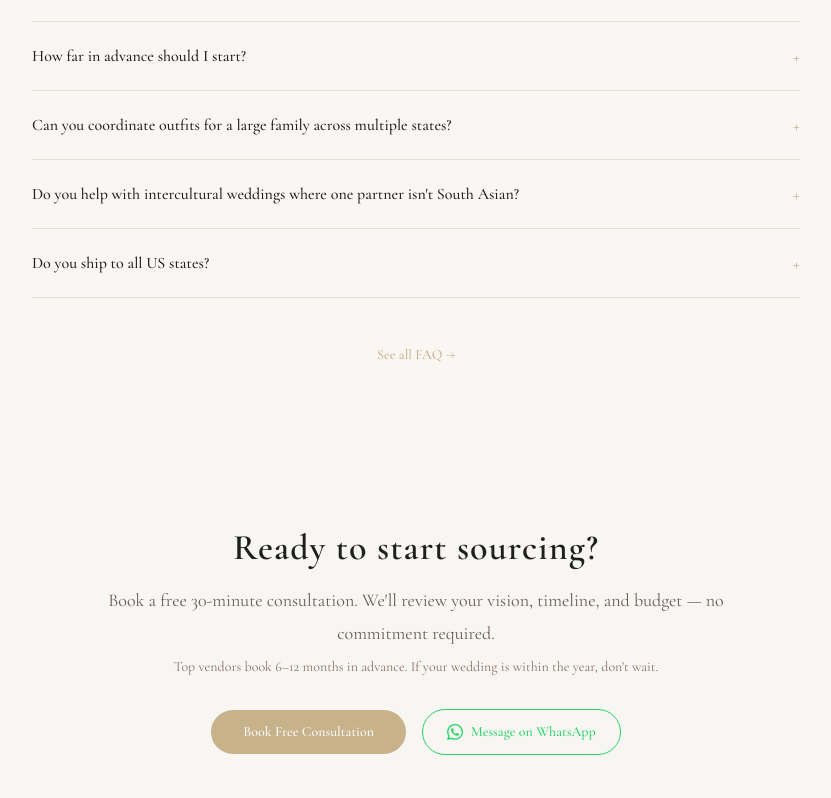
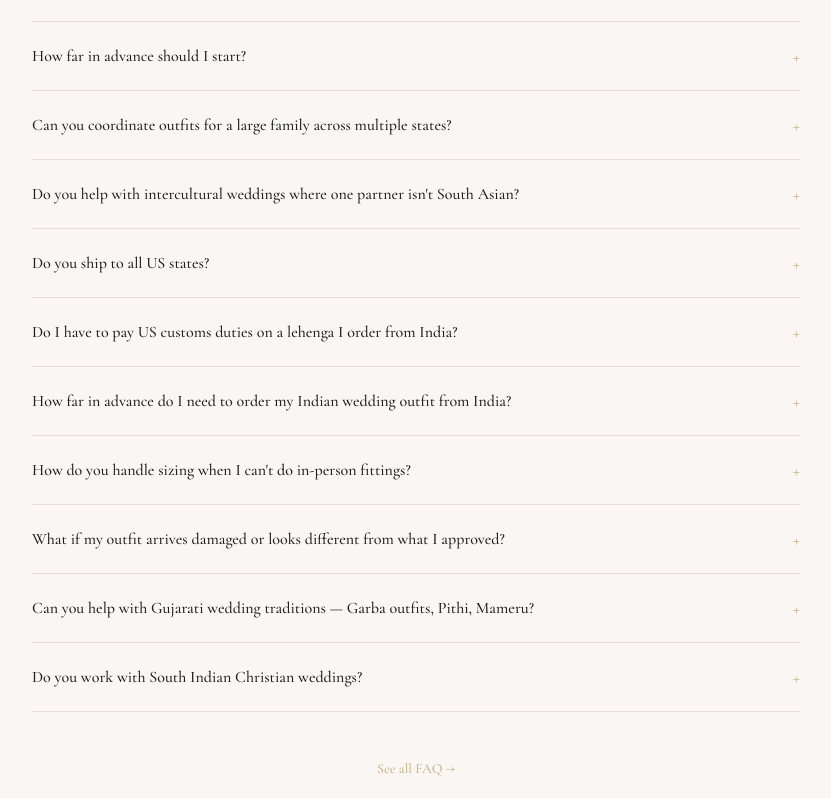
Before and after one commit to leylabernie/v0-ceremony-verse-wedding-concierge, a Next.js app: page / in a window 1280 px wide. Shown: the part 7698-8496 px from the top of the page, without its empty margins (224-1055 px from the left). Built offline with nearby package versions, Linux system fonts and the light colour scheme.

Commit message:
Add 6 new FAQs (tariffs, sizing, Gujarati, South Indian Christian) to homepage

```diff
--- a/components/pages/home-page.tsx
+++ b/components/pages/home-page.tsx
@@ -711,6 +711,30 @@ export function HomePage({ onNavigate }: HomePageProps) {
                 q: "Do you ship to all US states?",
                 a: "Yes. We serve families across the entire United States — New Jersey, New York, Pennsylvania, Illinois, Georgia, Texas, California, and everywhere in between. All items are quality-checked in India before being shipped to your US address."
               },
+              {
+                q: "Do I have to pay US customs duties on a lehenga I order from India?",
+                a: "It depends on how your outfit arrives. If you carry it home yourself after a trip to India, the $800 duty-free personal exemption applies and the current Section 122 surcharge explicitly excludes accompanied baggage. If your outfit is shipped from India to your US address, full commercial duties now apply — the de minimis exemption was eliminated in August 2025. CeremonyVerse helps you plan around this from the start."
+              },
+              {
+                q: "How far in advance do I need to order my Indian wedding outfit from India?",
+                a: "For custom bridal lehengas or heavily embroidered pieces, plan for at least 4–6 months from order to delivery — this accounts for production time (6–12 weeks for complex pieces), shipping, and customs clearance. During peak wedding season (November–February), add an extra buffer. For semi-custom or ready-to-wear pieces, 8–12 weeks is usually workable."
+              },
+              {
+                q: "How do you handle sizing when I can't do in-person fittings?",
+                a: "We use detailed measurement guides that go beyond basic measurements — capturing high waist, blouse back length, shoulder width, and other measurements specific to Indian silhouettes. These are shared directly with our artisan partners in India, and most pieces include seam allowance for final alterations. We always recommend budgeting for one round of alterations with a local tailor after delivery."
+              },
+              {
+                q: "What if my outfit arrives damaged or looks different from what I approved?",
+                a: "CeremonyVerse documents every order with reference photos, written specifications, and your written approval at the design stage before production begins. If a piece arrives with a quality issue, we work directly with the source to determine whether repair, partial credit, or a remake is appropriate. Our established vendor relationships give us far more leverage than an individual buyer would have."
+              },
+              {
+                q: "Can you help with Gujarati wedding traditions — Garba outfits, Pithi, Mameru?",
+                a: "Yes. Gujarati weddings have specific outfit conventions — chaniya choli for Garba, color expectations for Pithi, regional embroidery styles like Kutch and Bandhani. We understand these distinctions and source outfits that are culturally aligned across all functions, not just generically Indian. We have dressed multiple Gujarati families for multi-day weddings including destination weddings."
+              },
+              {
+                q: "Do you work with South Indian Christian weddings?",
+                a: "Yes. South Indian Christian weddings — Kerala Christian, Tamil Christian, Telugu Christian — have distinct outfit traditions blending church ceremony aesthetics with South Indian elements like Kanjivaram silk, kasavu sets, and gold temple jewelry. We can help you navigate what is traditional within your specific denomination and family background, and source pieces that feel authentic."
+              },
             ].map((item, i) => (
               <FaqItem key={i} question={item.q} answer={item.a} />
             ))}
```
